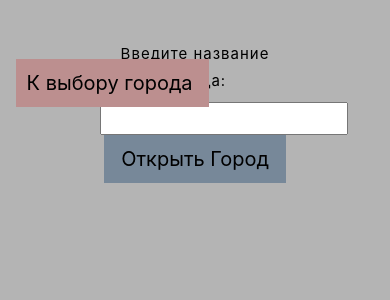
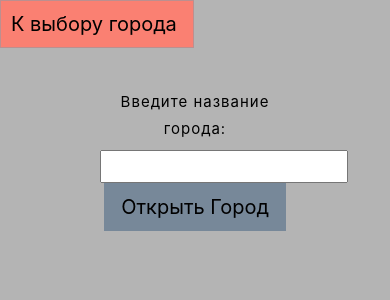
Before and after one commit to kirpastuhov/EuroCirc, a Django app: page /create_city/ in a window 390 px wide. Shown: the top 300 px of the page. Run offline with Django 3.2, Linux system fonts and the light colour scheme; a user stored in the database is signed in; tables that the repository leaves empty hold one stand-in row (values such as "Sample post"); some libraries are stand-ins or nearby versions.

Commit message:
Changes for mobile version

```diff
--- a/desk/static/desk/index.css
+++ b/desk/static/desk/index.css
@@ -26,6 +26,19 @@
 .bg-4 {
 	background-color: #2f2f2f; /* Black Gray */
 	color: #f3bebe;
+}
+
+.btn-primary-back1 {
+	padding-left: 10px;
+color: #Black;
+background-color: RosyBrown;
+border-color: RosyBrown;
+}
+.btn-primary-back1:hover{
+	background-color: Salmon; /* Цвет кнопки при наведении курсора */
+}
+.btn-primary-back1:active{
+	background-color: Salmon; /* Цвет кнопки при нажатии */
 }
 
 ul {
--- a/desk/templates/desk/create_city.html
+++ b/desk/templates/desk/create_city.html
@@ -12,17 +12,17 @@
 	<title>Pasuhox</title>
 	<meta charset="utf-8" />
 </head>
+<div class="back1">
+	<a href="{%url 'desk:index'%}"><button class="btn btn-primary-back1 btn-lg sharp"> К выбору города </button>	</a>
+</div>
 <div class="container-fluid-create_day">
  <form action="{% url 'desk:create_city'%}" method="post">
     {% csrf_token%}
     <label for="party">Введите название города: </label>
     <input type="text" name="city_name">
   <div class="my_btn_discount">
-      <button type="submit" class="btn btn-primary-discount btn-lg sharp">Открыть Город</button>
+      <button type="submit" class="btn btn-primary-discount btn-lg sharp">Открыть Город   </button>
   </div>
   </form>
+
 </div>
-
-<div class="back">
-	<a href="{%url 'desk:index'%}"><button class="btn btn-primary-back btn-lg sharp"> К выбору города </button>	</a>
-</div>
--- a/desk/templates/registration/login.html
+++ b/desk/templates/registration/login.html
@@ -11,7 +11,7 @@
 
 
 {% block content %}
-<div class="container-fluid-log_in">
+<div class="container-fluid-log_in text-center">
   {% if form.errors %}
   <p>Your username and password didn't match. Please try again.</p>
   {% endif %}
@@ -26,9 +26,9 @@
   {% endif %}
 
 <form method="post" action="{% url 'desk:login' %}">
-  <div class="container-fluid-login-form">
+  <div class="container-fluid-login-form text-center">
     {% csrf_token %}
-    <table>
+    <table align='center'>
     <tr>
         <td>{{ form.username.label_tag }}</td>
         <td>{{ form.username }}</td>
```
Also changed, not shown: desk/static/desk/logIn.css (+4 -5 lines).
